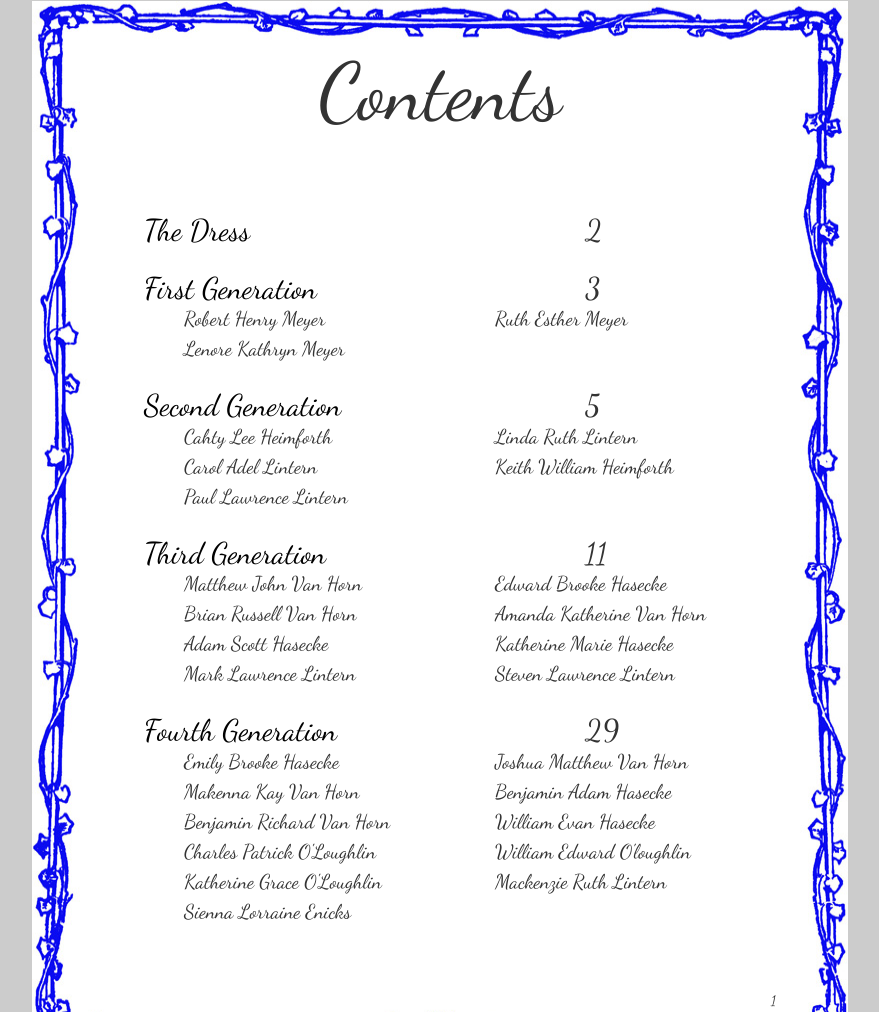
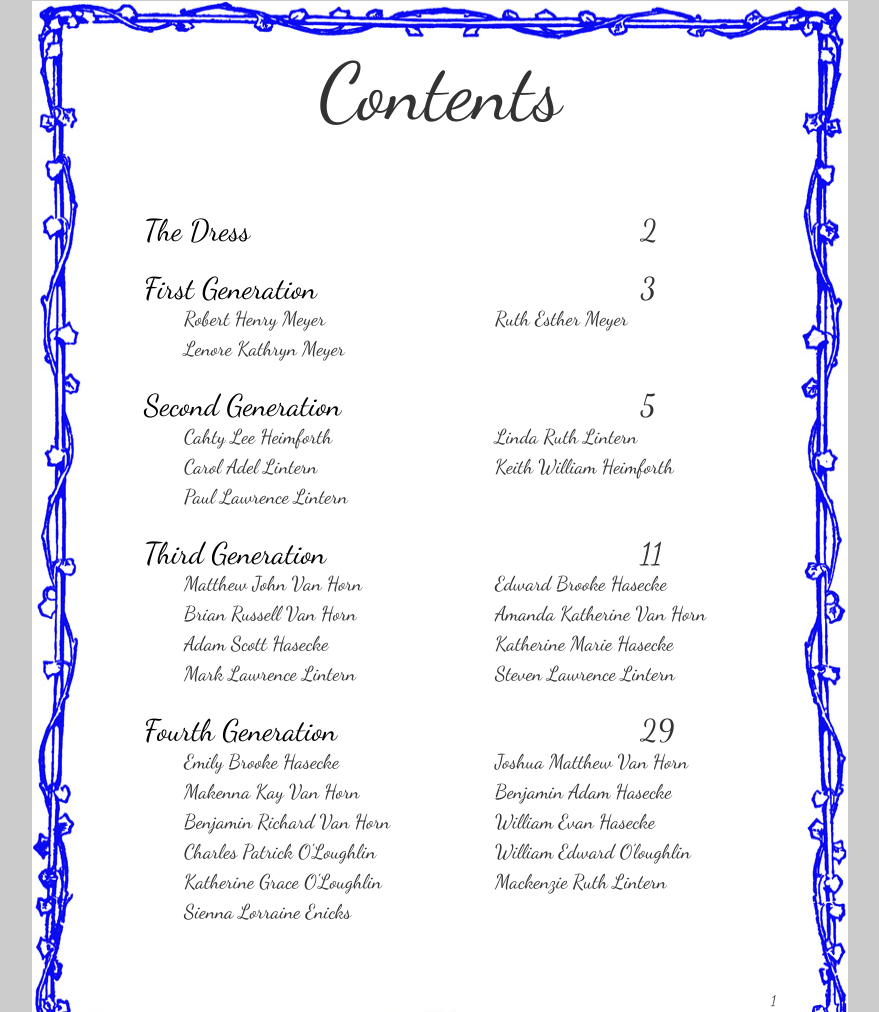
Before and after one commit to mlintern/the_baptism_book, a plain HTML site: page index.html in a window 1280 px wide. Shown: the part 1095-2107 px from the top of the page, without its empty margins (200-1079 px from the left). Drawn offline with Linux system fonts and the light colour scheme.

Commit message:
adjust content page

```diff
--- a/index.html
+++ b/index.html
@@ -53,14 +53,14 @@
 			<ul class="content-list">
 				<li>
 					<div class="row">
-						<div class="col-xs-8"><a href="#dress">The Dress</a></div>
-						<div class="col-xs-4">2</div>
+						<div class="col-xs-9"><a href="#dress">The Dress</a></div>
+						<div class="col-xs-3">2</div>
 					</div>
 				</li>
 				<li>
 					<div class="row">
-						<div class="col-xs-8"><a href="#gen1">First Generation</a></div>
-						<div class="col-xs-4">3</div>
+						<div class="col-xs-9"><a href="#gen1">First Generation</a></div>
+						<div class="col-xs-3">3</div>
 					</div>
 					<div class="wearer-list">
 						<ul class="row">
@@ -72,8 +72,8 @@
 				</li>
 				<li>
 					<div class="row">
-						<div class="col-xs-8"><a href="#gen2">Second Generation</a></div>
-						<div class="col-xs-4">5</div>
+						<div class="col-xs-9"><a href="#gen2">Second Generation</a></div>
+						<div class="col-xs-3">5</div>
 					</div>
 					<div class="wearer-list">
 						<ul class="row">
@@ -87,8 +87,8 @@
 				</li>
 				<li>
 					<div class="row">
-						<div class="col-xs-8"><a href="#gen3">Third Generation</a></div>
-						<div class="col-xs-4">11</div>
+						<div class="col-xs-9"><a href="#gen3">Third Generation</a></div>
+						<div class="col-xs-3">11</div>
 					</div>
 					<div class="wearer-list">
 						<ul class="row">
@@ -105,8 +105,8 @@
 				</li>
 				<li>
 					<div class="row">
-						<div class="col-xs-8"><a href="#gen4">Fourth Generation</a></div>
-						<div class="col-xs-4">29</div>
+						<div class="col-xs-9"><a href="#gen4">Fourth Generation</a></div>
+						<div class="col-xs-3">29</div>
 					</div>
 					<div class="wearer-list">
 						<ul class="row">
```
